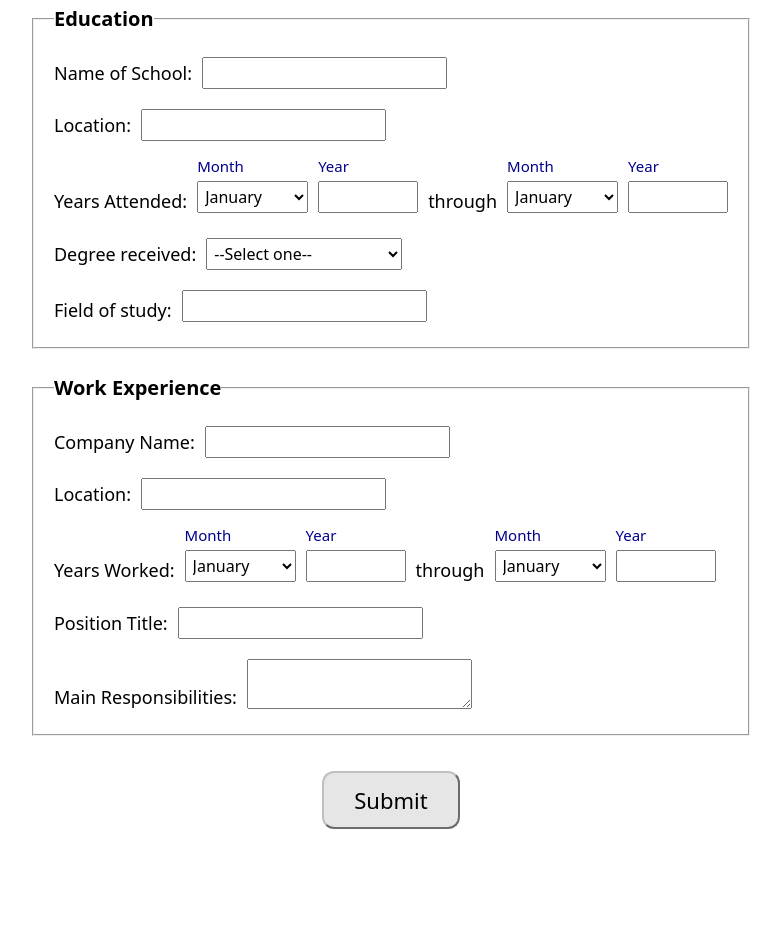
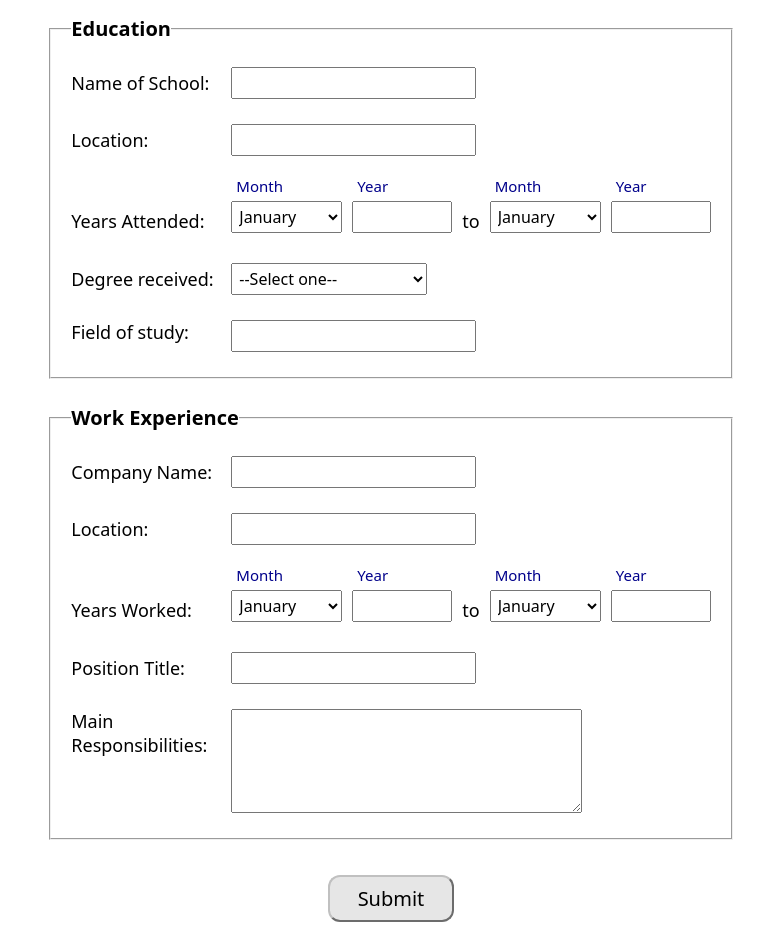
Before and after one commit to deepend15/odin-cv-application, a React (Vite) app: page / in a window 1280 px wide. Shown: the part 360-1302 px from the top of the page, without its empty margins (249-1030 px from the left). Before the commit the page ends 1209 px from the top, so only its background shows below. Built offline with nearby package versions, Linux system fonts and the light colour scheme.

Commit message:
Update stylings

```diff
--- a/src/components/Education.jsx
+++ b/src/components/Education.jsx
@@ -1,8 +1,7 @@
-import Years from "./YearsLine";
+import MonthAndYear from "./MonthAndYear";
 
 export default function Education() {
   return (
-    <section>
     <fieldset>
       <legend>Education</legend>
       <p>
@@ -19,10 +18,12 @@ export default function Education() {
         />
       </p>
       <div className="year-line">
-          Years Attended:
-          <Years type="school1Start" />
-          through
-          <Years type="school1End" />
+        <span>Years Attended:</span>
+        <div>
+          <MonthAndYear type="school1Start" />
+          <span>to</span>
+          <MonthAndYear type="school1End" />
+        </div>
       </div>
       <p>
         <label htmlFor="degree">Degree received:</label>
@@ -37,14 +38,8 @@ export default function Education() {
       </p>
       <p>
         <label htmlFor="fieldOfStudy">Field of study:</label>
-          <input
-            type="text"
-            id="fieldOfStudy"
-            name="fieldOfStudy"
-            required
-          />
+        <input type="text" id="fieldOfStudy" name="fieldOfStudy" required />
       </p>
     </fieldset>
-    </section>
   );
 }
--- a/src/components/Experience.jsx
+++ b/src/components/Experience.jsx
@@ -1,9 +1,8 @@
 import "../styles/Experience.css";
-import Years from "./YearsLine";
+import MonthAndYear from "./MonthAndYear";
 
 export default function Experience() {
   return (
-    <section>
     <fieldset>
       <legend>Work Experience</legend>
       <p>
@@ -21,9 +20,11 @@ export default function Experience() {
       </p>
       <div className="year-line">
         <span>Years Worked:</span>
-          <Years type="company1Start" />
-          <span>through</span>
-          <Years type="company1End" />
+        <div>
+          <MonthAndYear type="company1Start" />
+          <span>to</span>
+          <MonthAndYear type="company1End" />
+        </div>
       </div>
       <p>
         <label htmlFor="company1Position">Position Title:</label>
@@ -36,9 +37,8 @@ export default function Experience() {
       </p>
       <p>
         <label htmlFor="responsibilities">Main Responsibilities:</label>
-          <textarea name="responsibilities" id="responsibilities"></textarea>
+        <textarea name="responsibilities" id="responsibilities" rows="4" cols="35" required></textarea>
       </p>
     </fieldset>
-    </section>
   );
 }
--- a/src/components/General.jsx
+++ b/src/components/General.jsx
@@ -1,6 +1,5 @@
 export default function General() {
   return (
-    <section>
     <fieldset>
       <legend>General</legend>
       <p>
@@ -16,6 +15,5 @@ export default function General() {
         <input type="tel" id="phone" name="phone" required />
       </p>
     </fieldset>
-    </section>
   );
 }
--- a/src/components/YearsLine.jsx
+++ b/src/components/MonthAndYear.jsx
@@ -1,4 +1,4 @@
-export default function Years({ type }) {
+export default function MonthAndYear({ type }) {
   const months = [
     "January",
     "February",
@@ -15,7 +15,7 @@ export default function Years({ type }) {
   ];
 
   return (
-    <>
+    <div className="month-and-year">
       <div>
         <label htmlFor={type + "Month"}>Month</label>
         <select name={type + "Month"} id={type + "Month"}>
@@ -28,6 +28,6 @@ export default function Years({ type }) {
         <label htmlFor={type + "Year"}>Year</label>
         <input type="tel" id={type + "Year"} name={type + "Year"} required />
       </div>
-    </>
+    </div>
   );
 }
--- a/src/styles/App.css
+++ b/src/styles/App.css
@@ -5,7 +5,8 @@
   gap: 20px;
 }
 
-input {
+input,
+textarea {
   padding: 3px 5px;
   font-size: 1.6rem;
 }
@@ -38,7 +39,7 @@ fieldset > legend {
 }
 
 fieldset > p:not(:last-child) {
-  margin-bottom: 20px;
+  margin-bottom: 25px;
 }
 
 fieldset > p {
@@ -47,32 +48,59 @@ fieldset > p {
   align-items: center;
 }
 
+fieldset > p > label {
+  width: 150px;
+}
+
 .year-line {
-  margin: -5px 0 25px 0;
+  margin: -5px 0 30px 0;
+  display: flex;
+  gap: 10px;
+  align-items: flex-end;
+}
+
+.year-line > span {
+  width: 150px;
+  flex-shrink: 0;
+}
+
+.year-line > div {
   display: flex;
   align-items: flex-end;
   gap: 10px;
+  flex-wrap: wrap;
 }
 
-.year-line > div {
+.month-and-year {
+  display: flex;
+  gap: 10px;
+}
+
+.month-and-year > div {
   display: grid;
   gap: 5px;
 }
 
-.year-line > div > label {
+.month-and-year > div > label {
+  padding-left: 5px;
   font-size: 1.5rem;
   color: darkblue;
 }
 
-.year-line input {
+.month-and-year input {
   max-width: 100px;
+}
+
+textarea {
+  line-height: 1.5;
+  /* max-width: 100%; */
 }
 
 form > button {
   margin-top: 10px;
   justify-self: center;
-  font-size: 2.2rem;
-  padding: 12px 30px;
+  font-size: 2rem;
+  padding: 8px 28px;
   border-radius: 12px;
   background-color: rgb(230, 230, 230);
   border: 2px outset silver;
@@ -86,3 +114,13 @@ form > button:active {
   border-style: inset;
   background-color: rgb(204, 204, 204);
 }
+
+@media (width <= 715px) {
+  .year-line {
+    align-items: flex-start;
+  }
+
+  textarea {
+    width: 50%;
+  }
+}
--- a/src/styles/Experience.css
+++ b/src/styles/Experience.css
@@ -1,3 +1,3 @@
 p:last-child {
-    align-items: flex-end;
+  align-items: flex-start;
 }
```
Lines whose indentation alone changed are shown as unchanged.
